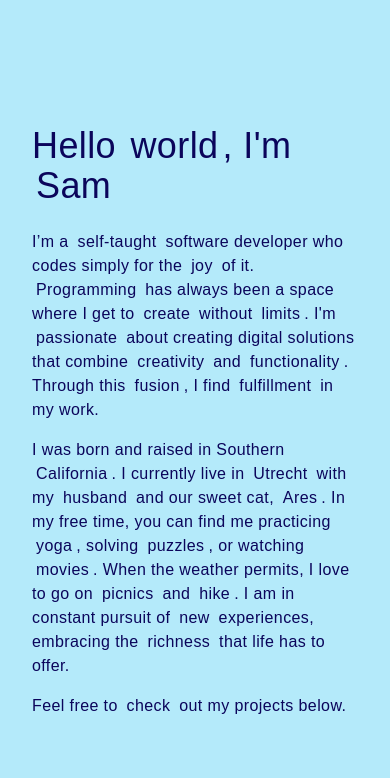
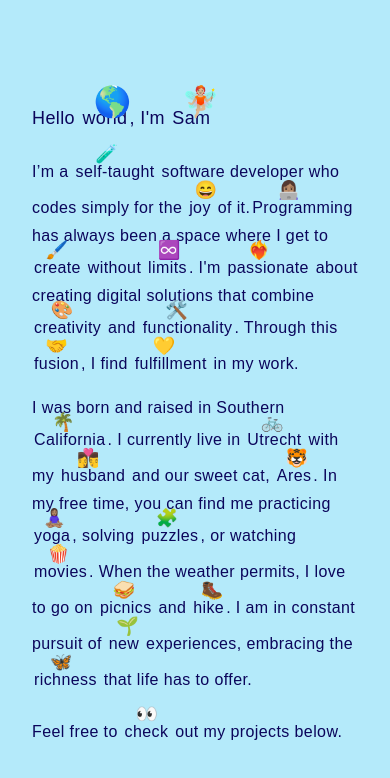
Before and after one commit to samanthacabrera/portfolio, a React (Vite) app: page / in a window 390 px wide. Shown: the top 778 px of the page. Built offline with nearby package versions, Linux system fonts and the light colour scheme; a web font is replaced by a local one.

Commit message:
add permanant, floating emojis to About mobile layout

```diff
--- a/src/About.jsx
+++ b/src/About.jsx
@@ -3,47 +3,87 @@ import React from "react";
 function About() {
   const HoverEmoji = ({ word, emoji, small = false }) => {
     return (
-      <span className="relative inline-block group mx-1">
-        <span className="transition-opacity duration-300 group-hover:opacity-0">{word}</span>
-        <span
-          className={`absolute top-1/2 left-1/2 transform -translate-x-1/2 -translate-y-1/2
-                      scale-90 group-hover:scale-110
-                      ${small ? "text-3xl" : "text-6xl"}
-                      group-hover:opacity-100 opacity-0
-                      transition-all duration-300 pointer-events-none`}
-        >
-          {emoji}
+      <>
+        <span className="relative hidden md:inline-block group mx-1">
+          <span className="transition-opacity duration-300 group-hover:opacity-0">
+            {word}
+          </span>
+
+          <span
+            className={`
+              absolute top-1/2 left-1/2
+              -translate-x-1/2 -translate-y-1/2
+              scale-90 opacity-0
+              group-hover:opacity-100
+              group-hover:scale-110
+              transition-all duration-300
+              pointer-events-none
+              ${small ? "text-3xl" : "text-6xl"}
+            `}
+          >
+            {emoji}
+          </span>
         </span>
-      </span>
+
+        <span className="relative inline-block md:hidden mx-[2px] pt-1 md:pt-0 align-baseline">
+          <span
+            className={`
+              absolute left-1/4 -translate-x-full -top-3
+              ${small ? "text-lg" : "text-3xl"}
+              animate-[float_3s_ease-in-out_infinite]
+            `}
+          >
+            {emoji}
+          </span>
+
+          <span className="leading-loose">
+            {word}
+          </span>
+        </span>
+      </>
     );
   };
 
   return (
-    <div className="flex flex-col text-left tracking-wide w-full max-w-2xl mx-8 md:mx-auto py-8">
-      <h2 className="text-4xl md:text-6xl mb-6">
-        Hello <HoverEmoji word="world" emoji="🌎" />, I'm <HoverEmoji word="Sam" emoji="🧚🏼" />
+    <div className="flex flex-col text-left tracking-wide w-full max-w-2xl mx-8 md:mx-auto">
+      <h2 className="text-lg md:text-6xl mb-4">
+        Hello <HoverEmoji word="world" emoji="🌎"/>, I'm{" "}
+        <HoverEmoji word="Sam" emoji="🧚🏼" />
       </h2>
 
       <p className="mb-4">
-        I’m a <HoverEmoji word="self-taught" emoji="🧪" small />  software developer who codes simply for the <HoverEmoji word="joy" emoji="😄" small /> of it.
-        <HoverEmoji word="Programming" emoji="👩🏽‍💻" small /> has always been a space where I get to <HoverEmoji word="create" emoji="🖌️" small /> without <HoverEmoji word="limits" emoji="♾️" small />.
-        I'm <HoverEmoji word="passionate" emoji="❤️‍🔥" small /> about creating digital solutions that combine{" "}
-        <HoverEmoji word="creativity" emoji="🎨" small /> and <HoverEmoji word="functionality" emoji="🛠️" small />.
-        Through this <HoverEmoji word="fusion" emoji="🤝" small />, I find <HoverEmoji word="fulfillment" emoji="💛" small /> in my work.
+        I’m a <HoverEmoji word="self-taught" emoji="🧪" small /> software
+        developer who codes simply for the{" "}
+        <HoverEmoji word="joy" emoji="😄" small /> of it.
+        <HoverEmoji word="Programming" emoji="👩🏽‍💻" small /> has always been a
+        space where I get to <HoverEmoji word="create" emoji="🖌️" small />{" "}
+        without <HoverEmoji word="limits" emoji="♾️" small />. I'm{" "}
+        <HoverEmoji word="passionate" emoji="❤️‍🔥" small /> about creating
+        digital solutions that combine{" "}
+        <HoverEmoji word="creativity" emoji="🎨" small /> and{" "}
+        <HoverEmoji word="functionality" emoji="🛠️" small />. Through this{" "}
+        <HoverEmoji word="fusion" emoji="🤝" small />, I find{" "}
+        <HoverEmoji word="fulfillment" emoji="💛" small /> in my work.
       </p>
 
       <p className="mb-4">
-        I was born and raised in Southern <HoverEmoji word="California" emoji="🌴" small />. I currently live in{" "}
-        <HoverEmoji word="Utrecht" emoji="🚲" small /> with my <HoverEmoji word="husband" emoji="👩‍❤️‍💋‍👨" small /> and our sweet cat,{" "}
-        <HoverEmoji word="Ares" emoji="🐯" small />. In my free time, you can find me practicing{" "}
-        <HoverEmoji word="yoga" emoji="🧘🏽‍♀️" small />, solving <HoverEmoji word="puzzles" emoji="🧩" small />, or watching{" "}
-        <HoverEmoji word="movies" emoji="🍿" small />. When the weather permits, I love to go on{" "}
-        <HoverEmoji word="picnics" emoji="🥪" small /> and <HoverEmoji word="hike" emoji="🥾" small />.
-        I am in constant pursuit of <HoverEmoji word="new" emoji="🌱" small /> experiences, embracing the <HoverEmoji word="richness" emoji="🦋" small /> that life has to offer.
+        I was born and raised in Southern{" "}
+        <HoverEmoji word="California" emoji="🌴" small />. I currently live in{" "}
+        <HoverEmoji word="Utrecht" emoji="🚲" small /> with my{" "}
+        <HoverEmoji word="husband" emoji="👩‍❤️‍💋‍👨" small /> and our sweet cat,{" "}
+        <HoverEmoji word="Ares" emoji="🐯" small />. In my free time, you can
+        find me practicing <HoverEmoji word="yoga" emoji="🧘🏽‍♀️" small />,
+        solving <HoverEmoji word="puzzles" emoji="🧩" small />, or watching{" "}
+        <HoverEmoji word="movies" emoji="🍿" small />. When the weather permits,
+        I love to go on <HoverEmoji word="picnics" emoji="🥪" small /> and{" "}
+        <HoverEmoji word="hike" emoji="🥾" small />. I am in constant pursuit of{" "}
+        <HoverEmoji word="new" emoji="🌱" small /> experiences, embracing the{" "}
+        <HoverEmoji word="richness" emoji="🦋" small /> that life has to offer.
       </p>
 
       <p>
-        Feel free to <HoverEmoji word="check" emoji="👀" small /> out my projects below.
+        Feel free to <HoverEmoji word="check" emoji="👀" small /> out my
+        projects below.
       </p>
     </div>
   );
--- a/src/ProjectList.jsx
+++ b/src/ProjectList.jsx
@@ -24,7 +24,7 @@ const ProjectList = () => {
           ))}
         </div>
       </section>
-      <a href="https://github.com/samanthacabrera" target="_blank" rel="noopener noreferrer" className="text-sm mt-auto mb-2 cursor-none hover:-translate-y-0.5 transition">Made with ❤️</a>
+      <a href="https://github.com/samanthacabrera" target="_blank" rel="noopener noreferrer" className="text-sm mt-auto mb-2 cursor-none hover:scale-95 transition">Made with ❤️</a>
     </div>
   );
 };
--- a/src/styles/app.css
+++ b/src/styles/app.css
@@ -19,3 +19,14 @@ html {
 button {
   cursor: none;
 }
+
+@keyframes float {
+  0%,
+  100% {
+    transform: translateY(0px);
+  }
+
+  50% {
+    transform: translateY(-1px);
+  }
+}
```
